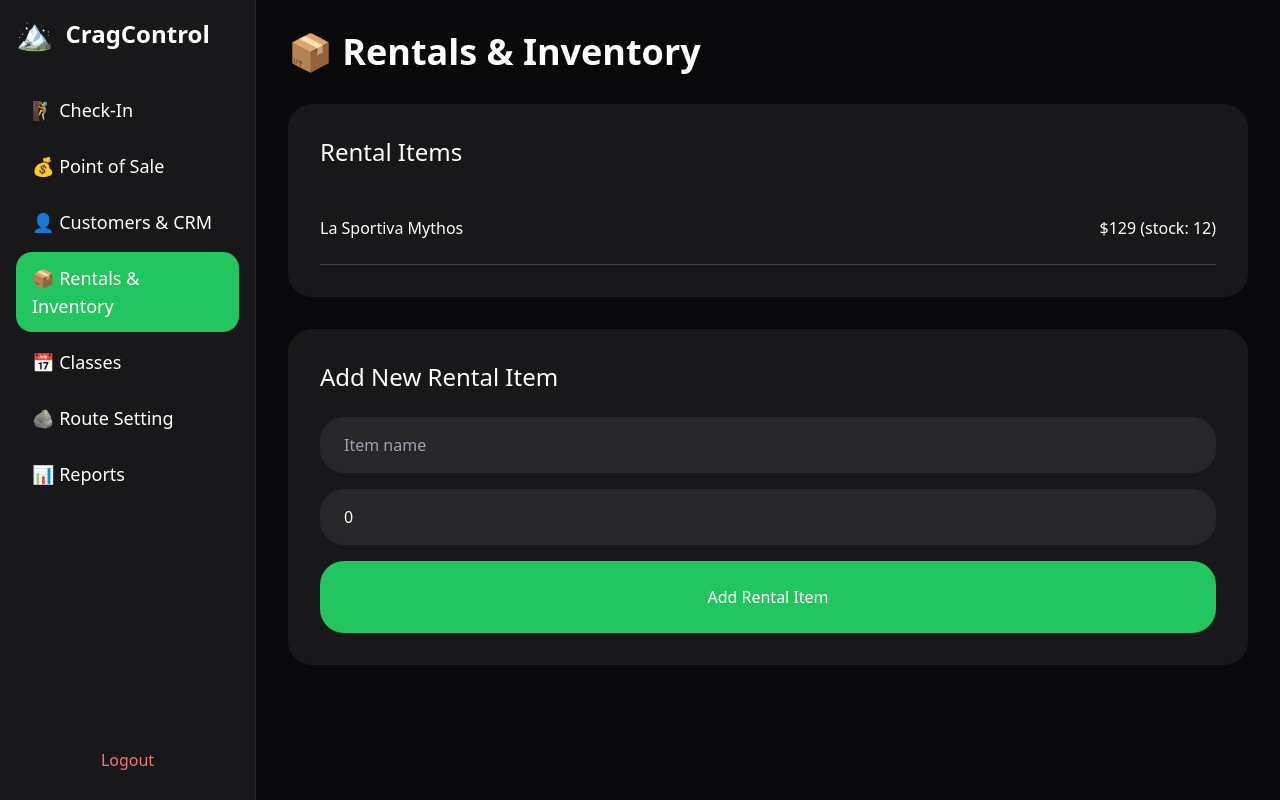
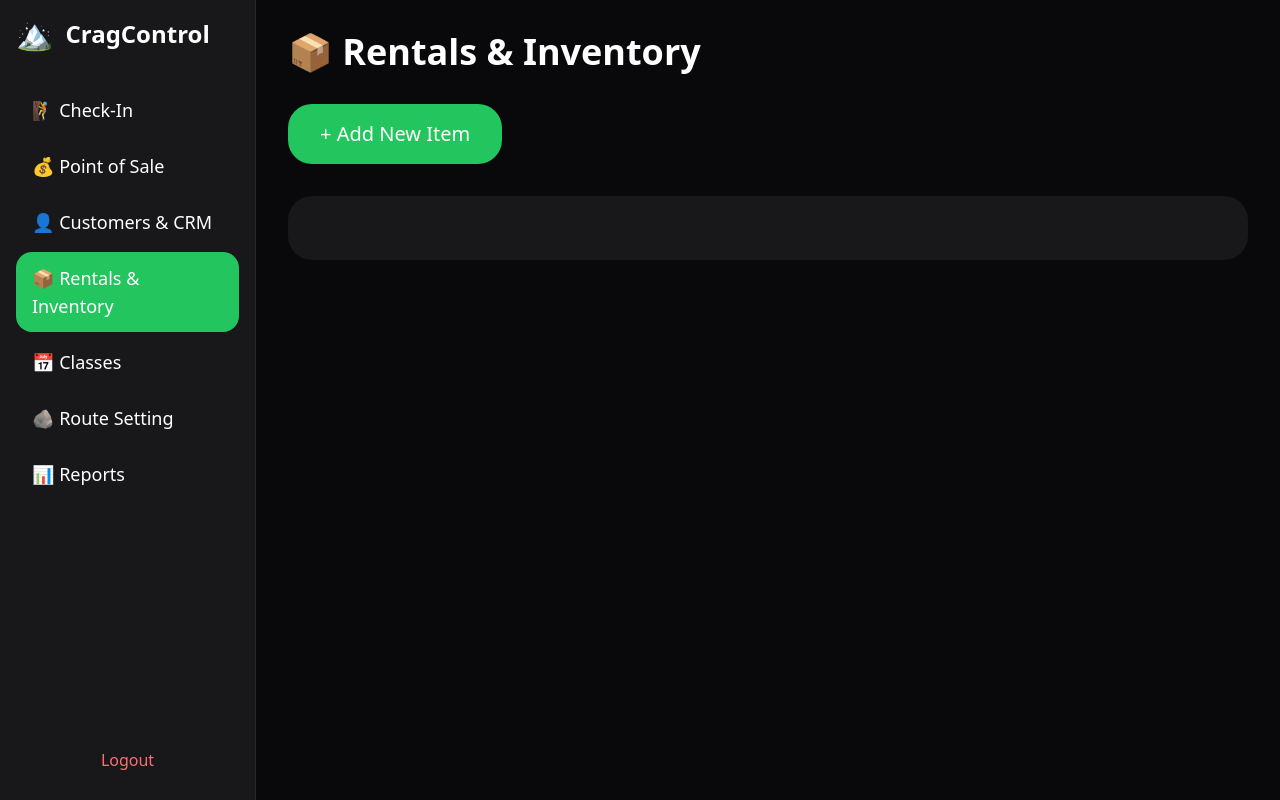
Before and after one commit to godacre/cragcontrol, a Next.js app: page /dashboard/rentals in a window 1280 px wide. Built offline with nearby package versions, Linux system fonts and the light colour scheme; sample sign-in values are in the browser's storage.

Commit message:
Update page.tsx

```diff
--- a/app/dashboard/rentals/page.tsx
+++ b/app/dashboard/rentals/page.tsx
@@ -1,39 +1,75 @@
 'use client';
-import { useState } from 'react';
+import { useState, useEffect } from 'react';
 
 export default function Rentals() {
-  const [rentals, setRentals] = useState([
-    { id: 1, name: 'La Sportiva Mythos', price: 129, stock: 12 },
-  ]);
-  const [newRentalName, setNewRentalName] = useState('');
-  const [newRentalPrice, setNewRentalPrice] = useState(0);
+  const [inventory, setInventory] = useState<any[]>([]);
 
-  const addRentalItem = () => {
-    if (newRentalName && newRentalPrice > 0) {
-      setRentals([...rentals, { id: Date.now(), name: newRentalName, price: newRentalPrice, stock: 10 }]);
-      setNewRentalName('');
-      setNewRentalPrice(0);
+  useEffect(() => {
+    const saved = JSON.parse(localStorage.getItem('cragcontrol_inventory') || '[]');
+    setInventory(saved);
+  }, []);
+
+  const saveInventory = (newInventory: any[]) => {
+    setInventory(newInventory);
+    localStorage.setItem('cragcontrol_inventory', JSON.stringify(newInventory));
+  };
+
+  const addItem = () => {
+    const newItem = {
+      id: Date.now(),
+      name: 'New Item',
+      price: 19.99,
+      stock: 10
+    };
+    const updated = [...inventory, newItem];
+    saveInventory(updated);
+  };
+
+  const updateItem = (id: number, field: string, value: any) => {
+    const updated = inventory.map(item =>
+      item.id === id ? { ...item, [field]: value } : item
+    );
+    saveInventory(updated);
+  };
+
+  const deleteItem = (id: number) => {
+    if (confirm('Delete this item?')) {
+      const updated = inventory.filter(item => item.id !== id);
+      saveInventory(updated);
     }
   };
 
   return (
     <div>
-      <h1 className="text-4xl font-bold mb-8">📦 Rentals & Inventory</h1>
+      <h1 className="text-4xl font-bold mb-8">📦 Rentals &amp; Inventory</h1>
+
+      <button onClick={addItem} className="mb-8 bg-green-500 px-8 py-4 rounded-3xl text-xl">
+        + Add New Item
+      </button>
+
       <div className="bg-zinc-900 p-8 rounded-3xl">
-        <h2 className="text-2xl mb-6">Rental Items</h2>
-        {rentals.map(r => (
-          <div key={r.id} className="flex justify-between py-6 border-b border-zinc-700">
-            <span>{r.name}</span>
-            <span>${r.price} (stock: {r.stock})</span>
+        {inventory.map(item => (
+          <div key={item.id} className="grid grid-cols-5 gap-4 mb-6 items-center border-b border-zinc-700 pb-6">
+            <input
+              value={item.name}
+              onChange={e => updateItem(item.id, 'name', e.target.value)}
+              className="bg-zinc-800 px-4 py-3 rounded-2xl"
+            />
+            <input
+              type="number"
+              value={item.price}
+              onChange={e => updateItem(item.id, 'price', parseFloat(e.target.value))}
+              className="bg-zinc-800 px-4 py-3 rounded-2xl"
+            />
+            <input
+              type="number"
+              value={item.stock}
+              onChange={e => updateItem(item.id, 'stock', parseInt(e.target.value))}
+              className="bg-zinc-800 px-4 py-3 rounded-2xl"
+            />
+            <button onClick={() => deleteItem(item.id)} className="text-red-400">Delete</button>
           </div>
         ))}
-      </div>
-
-      <div className="bg-zinc-900 p-8 rounded-3xl mt-8">
-        <h2 className="text-2xl mb-6">Add New Rental Item</h2>
-        <input value={newRentalName} onChange={e => setNewRentalName(e.target.value)} placeholder="Item name" className="bg-zinc-800 px-6 py-4 rounded-3xl w-full mb-4" />
-        <input type="number" value={newRentalPrice} onChange={e => setNewRentalPrice(parseFloat(e.target.value))} placeholder="Daily rental price" className="bg-zinc-800 px-6 py-4 rounded-3xl w-full mb-4" />
-        <button onClick={addRentalItem} className="w-full bg-green-500 py-6 rounded-3xl">Add Rental Item</button>
       </div>
     </div>
   );
```
